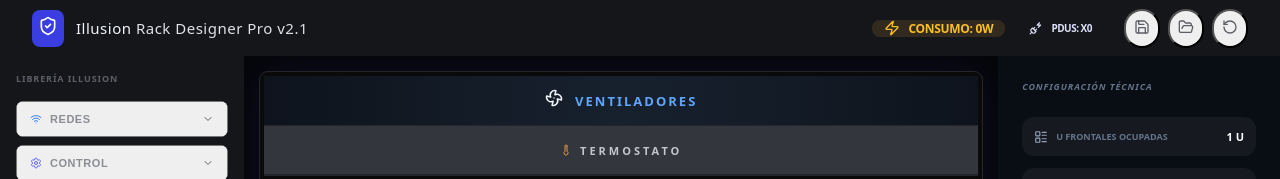
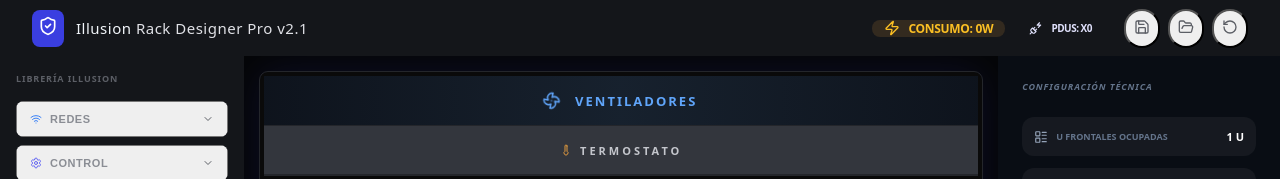
Before and after one commit to jonycusac-bot/illusion-rack-designer, a React (Vite) app: page / in a window 1280 px wide. Shown: the top 179 px of the page. Built offline with nearby package versions, Linux system fonts and the light colour scheme.

Commit message:
fix: ventilador girando con animacion CSS global en index.css

```diff
--- a/src/App.jsx
+++ b/src/App.jsx
@@ -739,9 +739,9 @@
                 <div className="flex gap-1">{[...Array(8)].map((_, j) => (
                   <div key={j} className="w-1 h-3 bg-blue-400 rounded-full" style={{ opacity: 0.3 + (j * 0.08) }} />
                 ))}</div>
-                <div className="fan-animated">
+                <span className="fan-spin" style={{ color: '#60a5fa', display: 'inline-block' }}>
                   <Fan size={18} />
-                </div>
+                </span>
                 <span className="uppercase" style={{ fontSize: '13px', letterSpacing: '2px', color: '#60a5fa', fontWeight: 700 }}>Ventiladores</span>
                 <div className="flex gap-1">{[...Array(8)].map((_, j) => (
                   <div key={j} className="w-1 h-3 bg-blue-400 rounded-full" style={{ opacity: 0.3 + ((7 - j) * 0.08) }} />
--- a/src/index.css
+++ b/src/index.css
@@ -290,3 +290,18 @@
   width: 800px !important;
   min-width: 800px !important;
 }
+
+/* Animación del ventilador */
+@keyframes fanSpin {
+  from {
+    transform: rotate(0deg);
+  }
+  to {
+    transform: rotate(360deg);
+  }
+}
+
+.fan-spin {
+  animation: fanSpin 2s linear infinite;
+  display: inline-block;
+}
```
